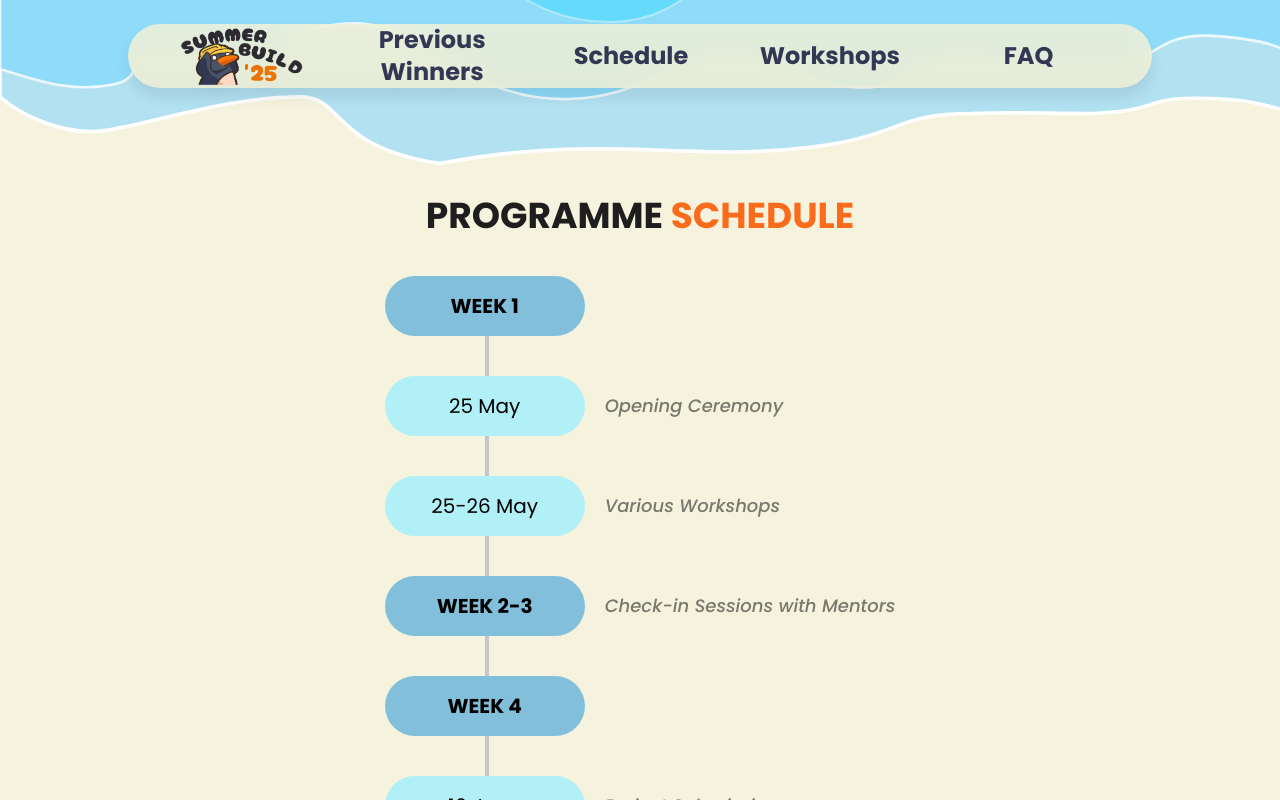
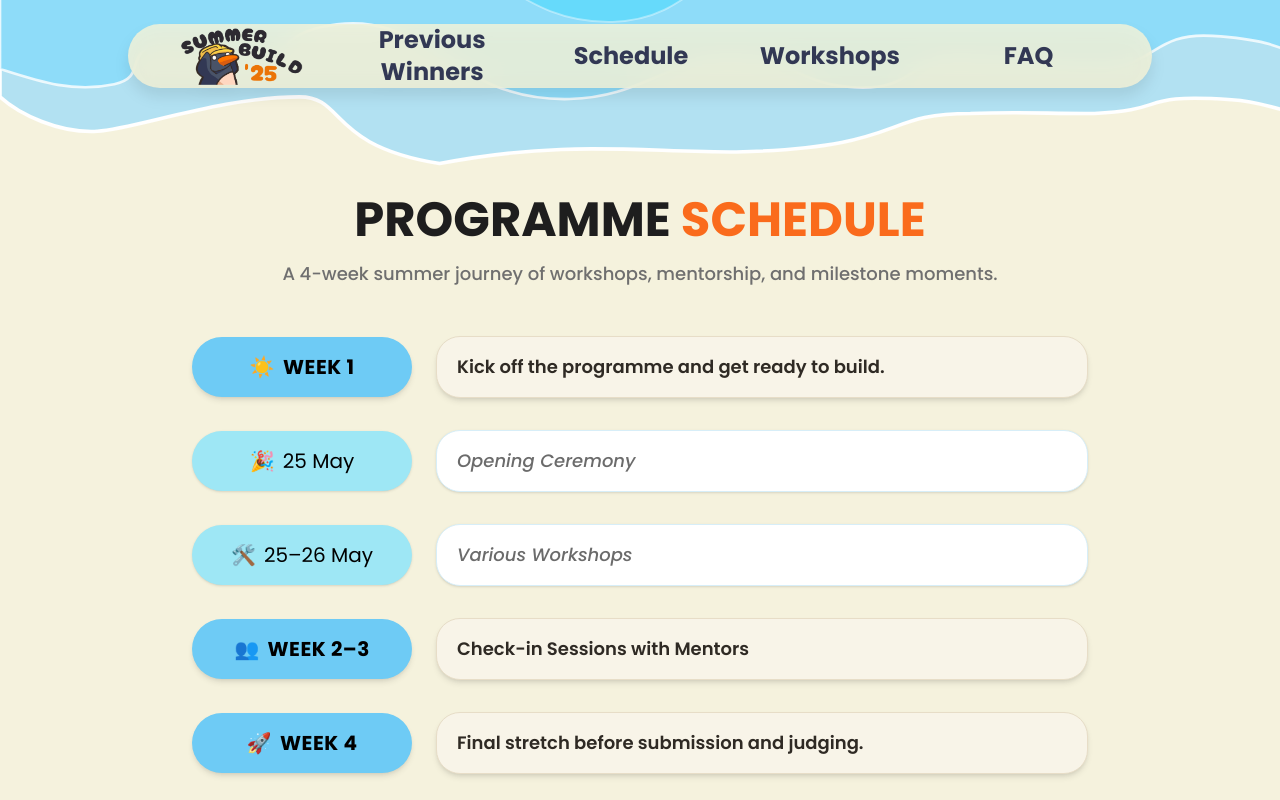
Before and after one commit to DevHub-iLab/summerbuild-2025, a React (Vite) app: page /schedule in a window 1280 px wide. Shown: the top 800 px of the page. Built offline with nearby package versions, Linux system fonts and the light colour scheme.

Commit message:
updated schedule ui design

```diff
--- a/src/components/Schedule/Schedule.tsx
+++ b/src/components/Schedule/Schedule.tsx
@@ -1,25 +1,57 @@
 import ScheduleCard from "./ScheduleCard";
-
 import { scheduleData } from "../../data/ProgramScheduleData";
 
 function Schedule() {
   return (
+    <section
+      id="schedule"
+      className="relative mt-20 flex flex-col items-center px-6"
+    >
+      {/* Header */}
+      <div className="mx-auto max-w-3xl text-center">
+        <h1 className="text-2xl font-bold uppercase sm:text-3xl md:text-5xl">
+          <span className="text-[#1E1E1E]">{scheduleData.scheduleHeader} </span>
+          <span className="text-[#FA6B1C]">
+            {scheduleData.scheduleHeaderOrange}
+          </span>
+        </h1>
 
+        <p className="mt-4 text-sm font-medium text-[#6F6F6F] sm:text-base md:text-lg">
+          {scheduleData.scheduleSubtitle}
+        </p>
+      </div>
 
-    <div id="schedule" className="mt-20 flex flex-col items-center">
-      <h1 className="justify-center text-center text-2xl font-bold uppercase sm:text-3xl md:text-4xl">
-        <span className="text-[#1E1E1E]">{scheduleData.scheduleHeader} </span>
-        <span className="text-[#FA6B1C]">{scheduleData.scheduleHeaderOrange}</span>
-      </h1>
+      {/* Timeline container */}
+      <div className="relative mt-12 w-full max-w-5xl">
+        {/* Vertical line */}
+        <div className="absolute left-32 top-1/2 z-10 hidden h-4 w-4 -translate-y-1/2 rounded-full border-4 border-[#F6F3E7] bg-[#FFB703] md:block" />
 
-      <div className="absolute left-1/2 z-[-1] mt-22 h-[600px] w-1 -translate-x-[128px] transform bg-[#C6C6C6] sm:-translate-x-[140px] md:h-[600px] md:-translate-x-[155px]"></div>
-      <div className="mt-5 flex w-auto flex-col items-center">
-      {scheduleData.allSchedules.map((schObj,i) => {
-          return <ScheduleCard key={i} color={schObj.color} fontWeight={schObj.fontWeight} header={schObj.dateTitle} content={schObj.description} />
-      }
-                                    )}
+        <div className="flex flex-col gap-6 md:gap-8 items-center">
+          {scheduleData.allSchedules.map((schObj, i) => (
+            <ScheduleCard
+              key={i}
+              color={schObj.color}
+              fontWeight={schObj.fontWeight}
+              header={schObj.dateTitle}
+              content={schObj.description}
+              type={schObj.type}
+              icon={schObj.icon}
+            />
+          ))}
+        </div>
       </div>
-    </div>
+
+      {/* Bottom CTA */}
+      <div className="mt-14 w-full max-w-3xl rounded-4xl bg-[#6FA9D1] px-6 py-8 text-center text-white shadow-lg">
+        <h2 className="text-xl text-black font-semibold md:text-2xl">
+          Ready to build through summer?
+        </h2>
+        <p className="mt-3 text-sm md:text-lg">
+          Mark these dates down and stay tuned for updates on workshops,
+          sessions, and submission details.
+        </p>
+      </div>
+    </section>
   );
 }
 
--- a/src/components/Schedule/ScheduleCard.tsx
+++ b/src/components/Schedule/ScheduleCard.tsx
@@ -3,25 +3,61 @@ type ScheduleCardType = {
   fontWeight: string;
   header: string;
   content?: string;
+  type: "week" | "event";
+  icon?: string;
 };
 
-function ScheduleCard(props: ScheduleCardType) {
+function ScheduleCard({
+  color,
+  fontWeight,
+  header,
+  content,
+  type,
+  icon,
+}: ScheduleCardType) {
+  const isWeek = type === "week";
+
   return (
-    <div className="group flex h-auto w-full items-center p-5">
+    <div className="group relative flex w-full max-w-4xl items-center gap-4 md:gap-6">
+      {/* Timeline dot */}
+      <div className="absolute left-[128px] top-1/2 z-10 hidden h-4 w-4 -translate-y-1/2 rounded-full border-4 border-[#F6F3E7] bg-[#81BFDA] md:block" />
+
+      {/* Left pill */}
       <div
-        className="group-hover:shadow-dh-grey-200/40 flex h-15 w-[140px] flex-shrink-0 transform items-center justify-center rounded-4xl text-center transition-all duration-300 ease-in-out group-hover:scale-102 group-hover:shadow-lg md:w-[200px]"
-        style={{ backgroundColor: props.color || "transparent" }}
+        className={`relative z-20 flex min-h-[60px] w-[170px] flex-shrink-0 items-center justify-center rounded-full px-4 text-center shadow-md transition-all duration-300 group-hover:scale-[1.03] md:w-[220px] ${
+          isWeek ? "shadow-lg" : "shadow-sm"
+        }`}
+        style={{ backgroundColor: color || "transparent" }}
       >
-        <h1
-          className="flex items-center text-lg sm:text-xl"
-          style={{ fontWeight: props.fontWeight }}
+        <h2
+          className={`flex items-center gap-2 text-base md:text-xl ${
+            isWeek ? "uppercase tracking-wide" : ""
+          }`}
+          style={{ fontWeight }}
         >
-          {props.header || "PlaceHolder"}
-        </h1>
+          {icon ? <span>{icon}</span> : null}
+          <span>{header}</span>
+        </h2>
       </div>
-      <p className="ml-5 text-base font-medium whitespace-pre-line italic opacity-50 duration-400 group-hover:opacity-100 md:text-lg">
-        {props.content || ""}
-      </p>
+
+      {/* Right content card */}
+      <div
+  className={`min-h-[60px] flex-1 rounded-3xl px-5 py-4 transition-all duration-300 group-hover:-translate-y-0.5 group-hover:shadow-lg ${
+    isWeek
+      ? "bg-[#F8F4E8] border border-[#E7DDC7] shadow-md"
+      : "bg-white border border-[#D7EEF8] shadow-sm"
+  }`}
+>
+  <p
+    className={`text-sm md:text-lg ${
+      isWeek
+        ? "font-semibold text-[#2F2A24]"
+        : "font-medium italic text-[#6B6B6B]"
+    }`}
+  >
+    {content || ""}
+  </p>
+</div>
     </div>
   );
 }
--- a/src/data/ProgramScheduleData.ts
+++ b/src/data/ProgramScheduleData.ts
@@ -1,50 +1,79 @@
-export const scheduleData = {
-    scheduleHeader:"PROGRAMME",
-    scheduleHeaderOrange:"SCHEDULE",
+export type ScheduleItem = {
+  dateTitle: string;
+  description?: string;
+  color: string;
+  fontWeight: "400" | "500" | "600" | "700" | "bold";
+  type: "week" | "event";
+  icon?: string;
+};
+
+export const scheduleData: {
+  scheduleHeader: string;
+  scheduleHeaderOrange: string;
+  scheduleSubtitle: string;
+  allSchedules: ScheduleItem[];
+} = {
+  scheduleHeader: "PROGRAMME",
+  scheduleHeaderOrange: "SCHEDULE",
+  scheduleSubtitle:
+    "A 4-week summer journey of workshops, mentorship, and milestone moments.",
 
   allSchedules: [
     {
       dateTitle: "WEEK 1",
-           description: "",
-           color:"#81BFDA",
-           fontWeight:"bold"
+      description: "Kick off the programme and get ready to build.",
+      color: "#6ECBF5",
+      fontWeight: "bold",
+      type: "week",
+      icon: "☀️",
     },
     {
       dateTitle: "25 May",
       description: "Opening Ceremony",
-          color:"#B1F0F7",
-          fontWeight:"400"
+      color: "#9EE7F5",
+      fontWeight: "400",
+      type: "event",
+      icon: "🎉",
     },
     {
-           dateTitle: "25-26 May",
+      dateTitle: "25–26 May",
       description: "Various Workshops",
-            color:"#B1F0F7",
-            fontWeight:"400"
+      color: "#9EE7F5",
+      fontWeight: "400",
+      type: "event",
+      icon: "🛠️",
     },
     {
-           dateTitle: "WEEK 2-3",
+      dateTitle: "WEEK 2–3",
       description: "Check-in Sessions with Mentors",
-           color:"#81BFDA",
-           fontWeight:"bold"
+      color: "#6ECBF5",
+      fontWeight: "bold",
+      type: "week",
+      icon: "👥",
     },
     {
       dateTitle: "WEEK 4",
-           description: "",
-           color:"#81BFDA",
-           fontWeight:"bold"
+      description: "Final stretch before submission and judging.",
+      color: "#6ECBF5",
+      fontWeight: "bold",
+      type: "week",
+      icon: "🚀",
     },
     {
       dateTitle: "16 June",
       description: "Project Submission",
-          color:"#B1F0F7",
-          fontWeight:"400"
+      color: "#9EE7F5",
+      fontWeight: "400",
+      type: "event",
+      icon: "📤",
     },
     {
       dateTitle: "19 June",
       description: "Judging & Closing Ceremony",
-          color:"#B1F0F7",
-          fontWeight:"400"
-       }
-
-   ]
-}
+      color: "#9EE7F5",
+      fontWeight: "400",
+      type: "event",
+      icon: "🏁",
+    },
+  ],
+};
```
Lines whose indentation alone changed are shown as unchanged.
